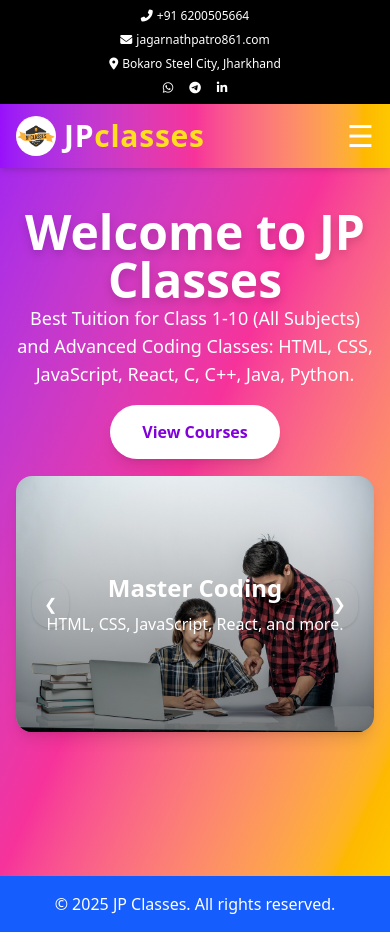
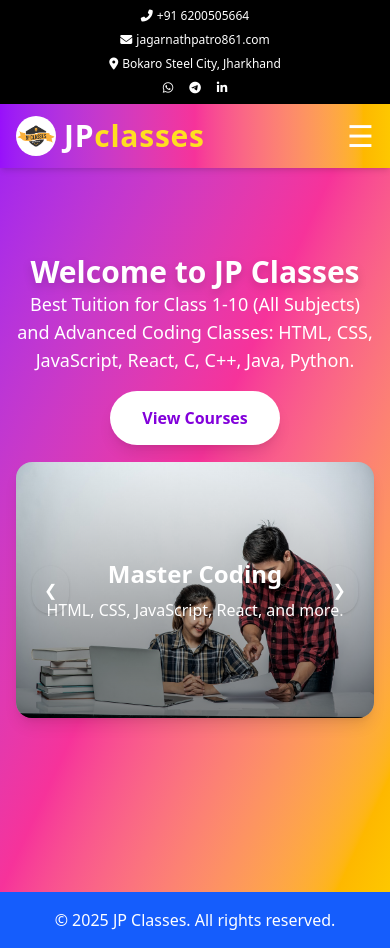
Before and after one commit to JaxTheCodex/JPclasses, a React (Vite) app: page / in a window 390 px wide. Built offline with nearby package versions, Linux system fonts and the light colour scheme.

Commit message:
fixed the responsiveness

```diff
--- a/src/pages/Courses.jsx
+++ b/src/pages/Courses.jsx
@@ -244,7 +244,7 @@
   return (
     <div className="py-10 px-5 mx-auto bg-gradient-to-br from-purple-600 via-pink-500 to-yellow-400 text-white flex justify-center">
       <div className="max-w-7xl w-full">
-        <h2 className="text-3xl font-bold text-center mb-8">Our Courses</h2>
+        <h2 className="text-3xl font-bold text-center mt-18 mb-8">Our Courses</h2>
 
         {/* 🔍 Search Bar */}
         <div className="flex justify-center mb-6">
--- a/src/pages/Home.jsx
+++ b/src/pages/Home.jsx
@@ -70,7 +70,7 @@
   };
 
   return (
-    <div id="Home" className="w-full min-h-screen flex flex-col items-center justify-center bg-gradient-to-br from-purple-600 via-pink-500 to-yellow-400 text-white overflow-hidden relative mt-8 md:mt-8">
+    <div id="Home" className="w-full min-h-screen flex flex-col items-center justify-center bg-gradient-to-br from-purple-600 via-pink-500 to-yellow-400 text-white overflow-hidden relative mt-12 md:mt-8">
 
 
       {/* Heading */}
@@ -78,7 +78,7 @@
         initial={{ opacity: 0, y: -50 }}
         animate={{ opacity: 1, y: 0 }}
         transition={{ duration: 1 }}
-        className="text-5xl md:text-6xl font-extrabold text-center drop-shadow-lg mt-8"
+        className="text-3xl md:text-6xl font-extrabold text-center drop-shadow-lg mt-8"
       >
         Welcome to JP Classes
       </motion.h1>
```
